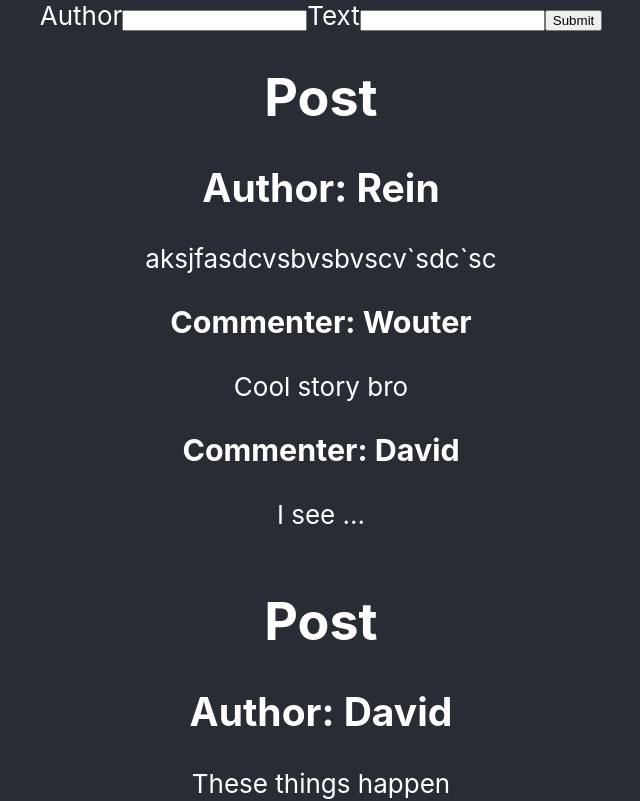
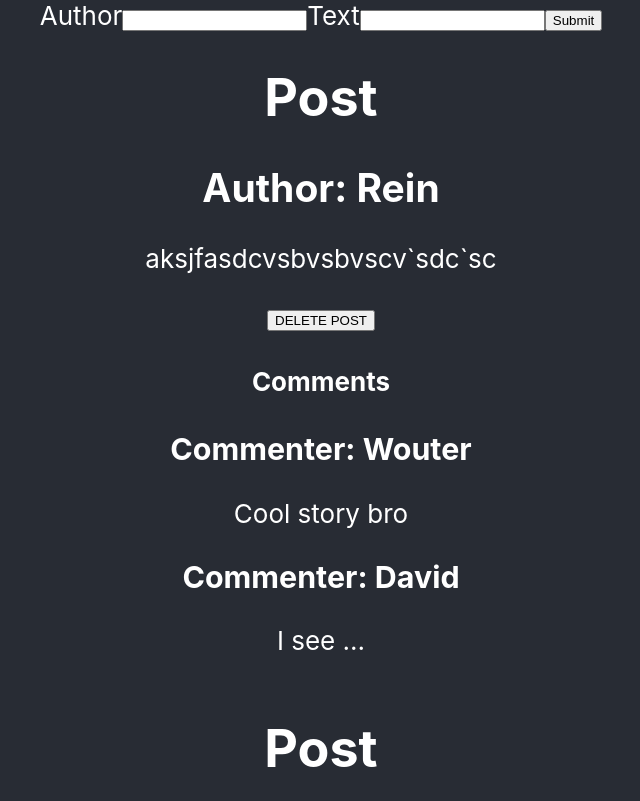
Before and after one commit to Reinoptland/posts, a React (Create React App) app: page / in a window 1280 px wide. Shown: the top 801 px of the page, without its empty margins (319-959 px from the left). Built offline with nearby package versions, Linux system fonts and the light colour scheme.

Commit message:
Define deletePost callback, pass down and call it onclick

```diff
--- a/src/App.js
+++ b/src/App.js
@@ -13,6 +13,11 @@ class App extends Component {
     ]
   };
 
+  deletePost = id => {
+    console.log("DELETE POST IN APP, ID:", id);
+    // TODO: setState here at some point
+  };
+
   render() {
     return (
       <div className="App">
@@ -25,6 +30,7 @@ class App extends Component {
                 author={post.author}
                 text={post.text}
                 id={post.id}
+                deletePost={this.deletePost}
               />
             );
           })}
@@ -34,4 +40,11 @@ class App extends Component {
   }
 }
 
+// Putting functions outside of app will not work:
+// deletePost = id => {
+//   console.log("DELETE POST IN APP, ID:", id);
+//   this.setState needs set state of App,
+//    won't work if you put this function outside of App
+// };
+
 export default App;
--- a/src/components/Post.js
+++ b/src/components/Post.js
@@ -8,13 +8,22 @@ class Post extends Component {
       { id: 2, commenter: "David", content: "I see ... " }
     ]
   };
+
+  handleDelete = () => {
+    // console.log("DELETE POST"); just checking if listener and handler work
+    this.props.deletePost(this.props.id); // where can find the id of this post?
+  };
+
   render() {
+    console.log("PROPS IN POST:", this.props);
     return (
       <div>
         <h1>Post</h1>
         <h2>Author: {this.props.author}</h2>
         <p>{this.props.text}</p>
+        <button onClick={this.handleDelete}>DELETE POST</button>
         <div>
+          <h4>Comments</h4>
           {this.state.comments.map(comment => {
             return (
               <Comment
```
Also changed, not shown: 1 other file (tests, documents, lock files or other folders).
